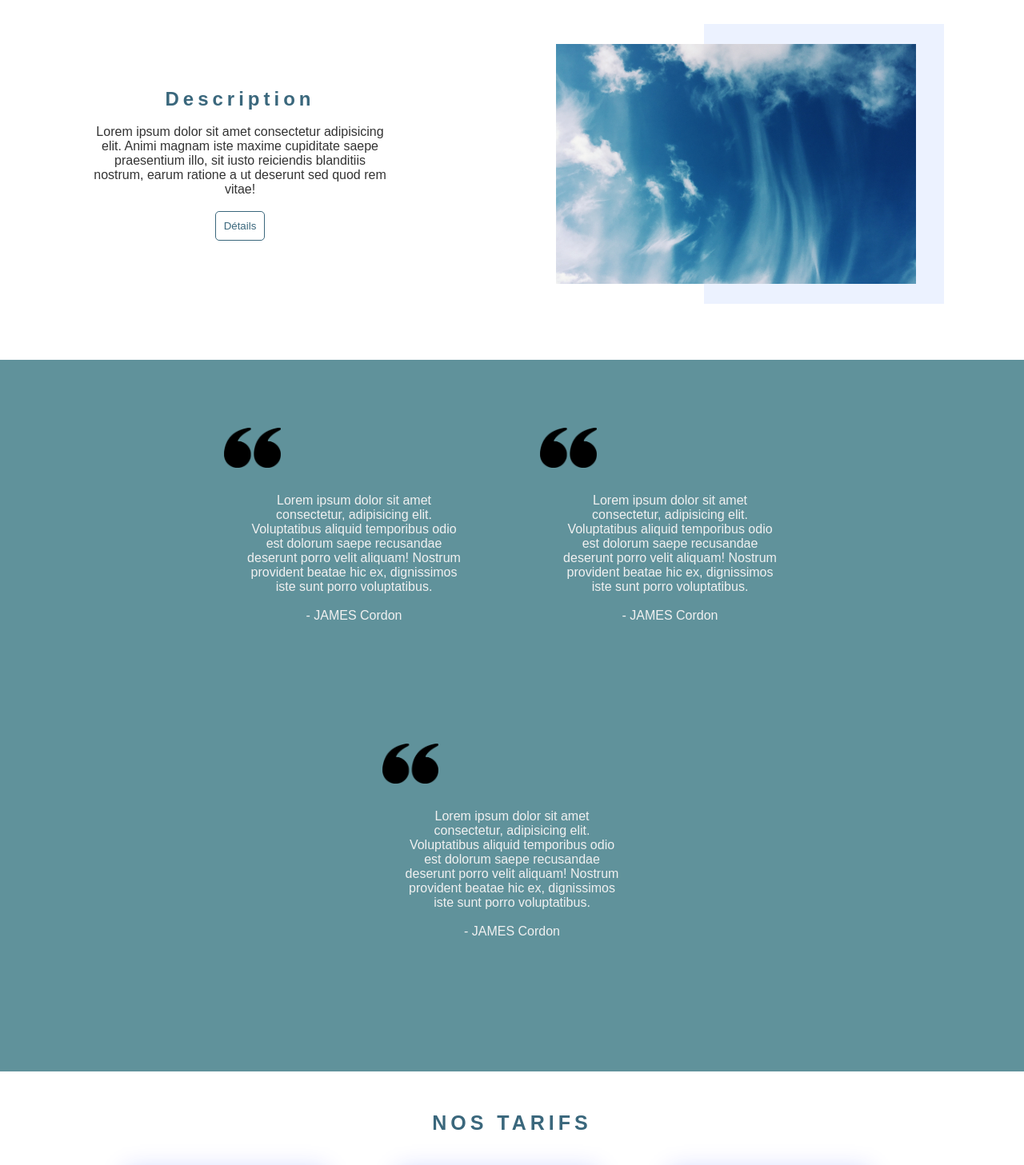
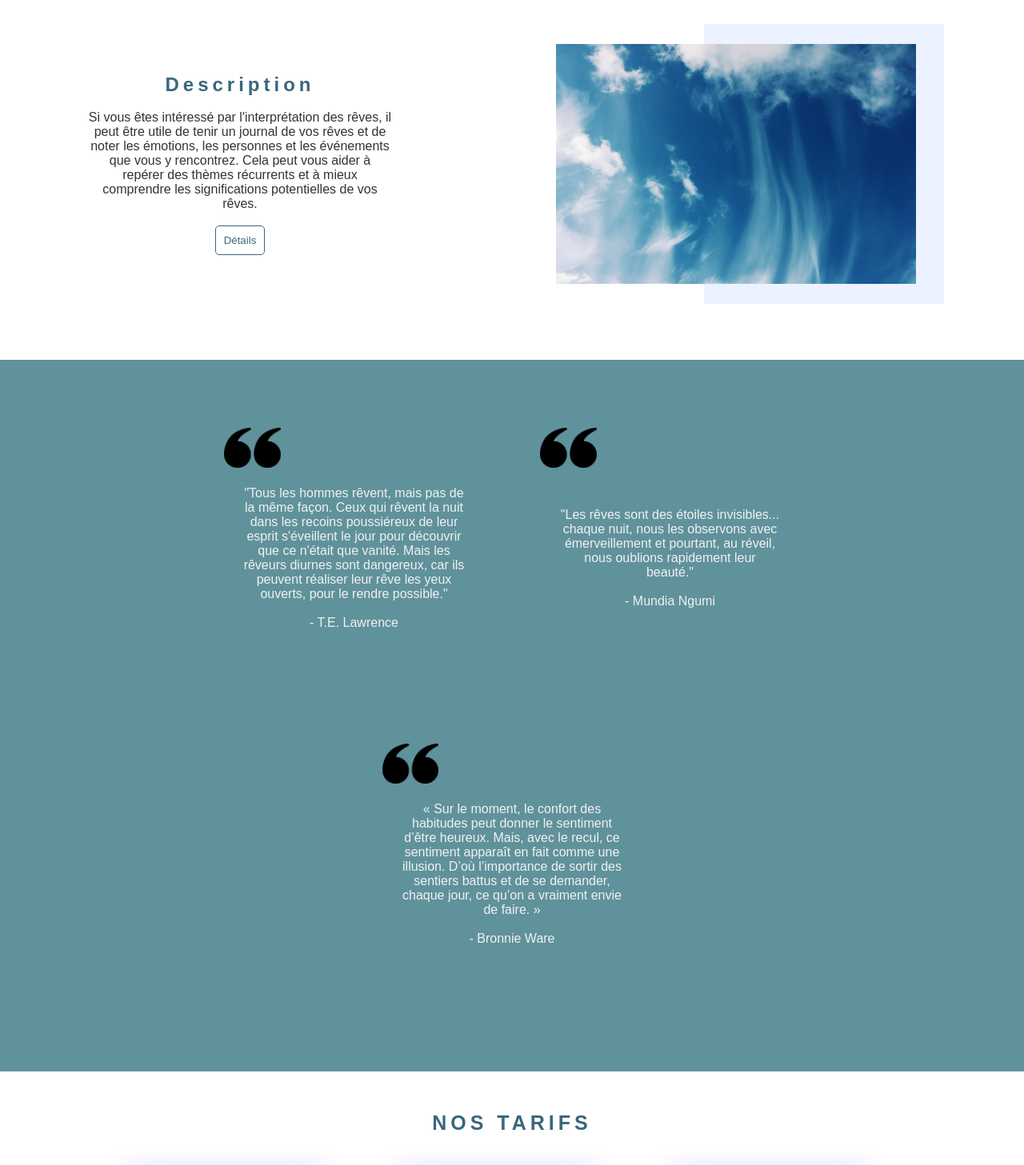
Before and after one commit to AntsaTsaroana/webcup_2k23, a React (Create React App) app: page / in a window 1280 px wide. Shown: the part 840-2297 px from the top of the page at 80% size. Built offline with nearby package versions, Linux system fonts and the light colour scheme; no server answers.

Commit message:
change all lorem ipsum

```diff
--- a/src/Pages/About.jsx
+++ b/src/Pages/About.jsx
@@ -79,16 +79,10 @@ export const About = () => {
           <div className="text">
             <h3>Institut Internationnal des Reves</h3>
             <p>
-              Lorem ipsum dolor sit amet consectetur adipisicing elit. Quas amet
-              ipsam eaque saepe deserunt aperiam a, dicta vero, veritatis
-              corrupti voluptatem. Esse, hic dolores? Quisquam vero aliquam aut
-              labore ipsam numquam dolore sed hic illum corrupti, commodi
-              voluptas sint ducimus.
+            Il s'agit d'une organisation qui se consacre à l'étude scientifique des rêves et de leur fonctionnement. L'institut mène des recherches sur les différentes dimensions du rêve, de la neurologie à la psychologie, en passant par la culture et la société. Il organise également des événements et des formations pour sensibiliser le grand public à l'importance des rêves dans nos vies.
             </p>
             <p>
-              Lorem, ipsum dolor sit amet consectetur adipisicing elit. Delectus
-              laboriosam temporibus nihil sapiente impedit iusto fuga recusandae
-              maxime maiores reiciendis?
+            Les travaux de recherche de l'Institut International des rêves pour proposer des analyses de rêves toujours plus pertinentes et utiles.
             </p>
             <a href="#" className="button">
               En savoir plus
--- a/src/Pages/Accueil.jsx
+++ b/src/Pages/Accueil.jsx
@@ -70,8 +70,8 @@ const Accueil = () => {
           <video src={headerVideo} autoPlay muted loop></video>
           <div className="soratra">
             <span className="title">
-              <h1>Votre rêve</h1>
-              <h1>Que signifie t'il?</h1>
+              <h1>Le rêve est la réalisation</h1>
+              <h1>anticipée d'un désir</h1>
             </span>
             <span className="tiret"></span>
             <p>
@@ -100,10 +100,7 @@ const Accueil = () => {
               <h1>Description</h1>
               <br />
               <p>
-                Lorem ipsum dolor sit amet consectetur adipisicing elit. Animi
-                magnam iste maxime cupiditate saepe praesentium illo, sit iusto
-                reiciendis blanditiis nostrum, earum ratione a ut deserunt sed
-                quod rem vitae!
+              Si vous êtes intéressé par l'interprétation des rêves, il peut être utile de tenir un journal de vos rêves et de noter les émotions, les personnes et les événements que vous y rencontrez. Cela peut vous aider à repérer des thèmes récurrents et à mieux comprendre les significations potentielles de vos rêves.
               </p>
               <br />
               <Link to="#">
@@ -122,39 +119,30 @@ const Accueil = () => {
               <img src={quotes} alt="" />
             </div>
             <p>
-              Lorem ipsum dolor sit amet consectetur, adipisicing elit.
-              Voluptatibus aliquid temporibus odio est dolorum saepe recusandae
-              deserunt porro velit aliquam! Nostrum provident beatae hic ex,
-              dignissimos iste sunt porro voluptatibus.
+            "Tous les hommes rêvent, mais pas de la même façon. Ceux qui rêvent la nuit dans les recoins poussiéreux de leur esprit s'éveillent le jour pour découvrir que ce n'était que vanité. Mais les rêveurs diurnes sont dangereux, car ils peuvent réaliser leur rêve les yeux ouverts, pour le rendre possible."
             </p>
             <br />
-            <p className="author">- JAMES Cordon</p>
+            <p className="author">- T.E. Lawrence</p>
           </div>
           <div className="comment__inner">
             <div className="crochet">
               <img src={quotes} alt="" />
             </div>
             <p>
-              Lorem ipsum dolor sit amet consectetur, adipisicing elit.
-              Voluptatibus aliquid temporibus odio est dolorum saepe recusandae
-              deserunt porro velit aliquam! Nostrum provident beatae hic ex,
-              dignissimos iste sunt porro voluptatibus.
+            "Les rêves sont des étoiles invisibles... chaque nuit, nous les observons avec émerveillement et pourtant, au réveil, nous oublions rapidement leur beauté."
             </p>
             <br />
-            <p className="author">- JAMES Cordon</p>
+            <p className="author">- Mundia Ngumi</p>
           </div>
           <div className="comment__inner">
             <div className="crochet">
               <img src={quotes} alt="" />
             </div>
             <p>
-              Lorem ipsum dolor sit amet consectetur, adipisicing elit.
-              Voluptatibus aliquid temporibus odio est dolorum saepe recusandae
-              deserunt porro velit aliquam! Nostrum provident beatae hic ex,
-              dignissimos iste sunt porro voluptatibus.
+            « Sur le moment, le confort des habitudes peut donner le sentiment d’être heureux. Mais, avec le recul, ce sentiment apparaît en fait comme une illusion. D’où l’importance de sortir des sentiers battus et de se demander, chaque jour, ce qu’on a vraiment envie de faire. »
             </p>
             <br />
-            <p className="author">- JAMES Cordon</p>
+            <p className="author">- Bronnie Ware</p>
           </div>
         </section>
 
--- a/src/Pages/Consultation.jsx
+++ b/src/Pages/Consultation.jsx
@@ -66,17 +66,14 @@ const Consultation = () => {
         </div>
       </div>
       <div className="consultation">
-        <img src={imgPsycho} alt="Psyhcologue" />
+        <img src={imgPsycho} alt="Psyhcologue"/>
         <div className="titleConsultation">
           <span className="title">
-            <h1>TIIIITRE 1</h1>
-            <h1>TIIIITRE 2</h1>
+            <h1>Trouver l'équilibre</h1>
+            <h1>intérieur</h1>
           </span>
           <p>
-            Lorem ipsum dolor sit amet, consectetur adipisicing elit. Ad
-            blanditiis, et officia laudantium provident velit recusandae
-            corporis quidem in excepturi laboriosam itaque architecto quas
-            labore deserunt inventore quos, expedita alias?
+          Dans cette consultation, nous allons discuter de vos sources de stress, de vos réactions face au stress et de différentes stratégies pour mieux gérer vos émotions et votre anxiété. Nous allons également explorer des techniques de relaxation et de respiration pour vous aider à vous sentir plus calme et plus serein. Je suis là pour vous écouter et vous soutenir dans cette démarche. N'hésitez pas à me poser des questions ou à partager vos préoccupations.
           </p>
           <Link to="#">
             <button className="btnConsultation">Contacter le Psy</button>
```
